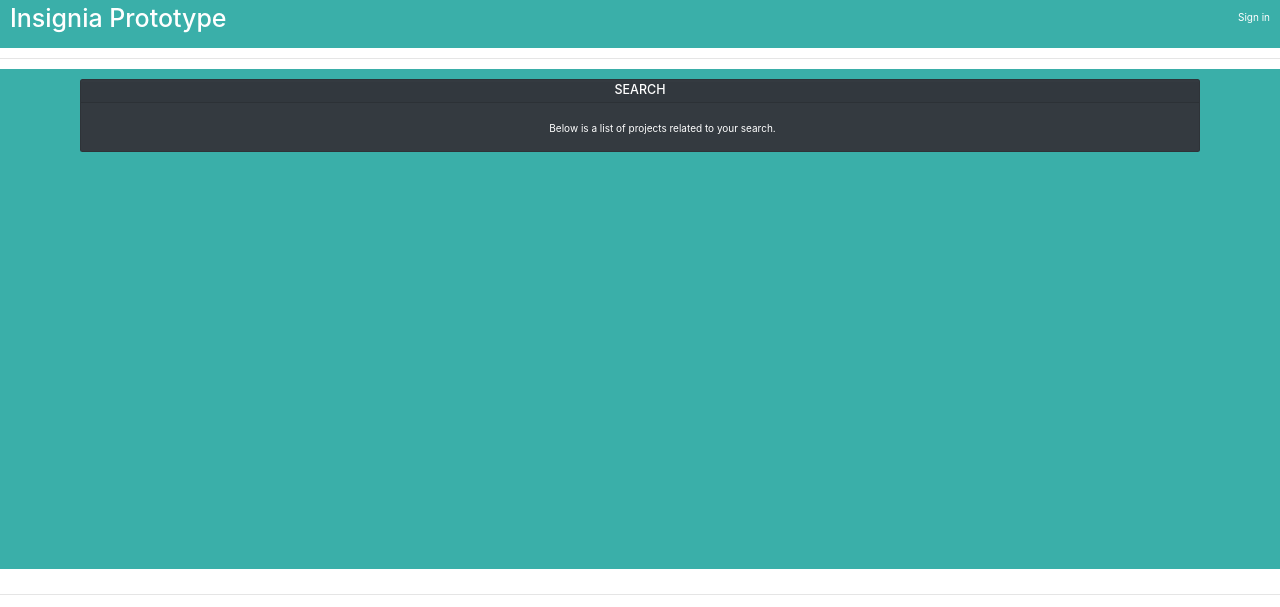
After one commit to dylanfloyd/digital-portfolio-networking, a Python web app: template app/templates/main/search.html in a window 1280 px wide. The commit adds this page. Shown: the top 607 px of the page. Run offline with Jinja, Linux system fonts and the light colour scheme; the template is opened without the code that fills it, so the values that code supplies are empty; some libraries are stand-ins or nearby versions.

Commit message:
added some TODOs

```diff
--- a/app/templates/main/edit_project_page.html
+++ b/app/templates/main/edit_project_page.html
@@ -29,4 +29,6 @@
         </div>
     </div>
 
+{#    #TODO: Add a delete project option!!#}
+
 {% endblock %}
--- /dev/null
+++ b/app/templates/main/search.html
@@ -0,0 +1,29 @@
+{% extends "main/main_base.html" %}  {# main/main_base.html extends layout.html #}
+
+{% from "common/form_macros.html" import render_card %}
+
+{% block content %}
+    <div class="card text-white bg-dark mt-3 mb-3 mr-3" style="width: 100%; min-height: 5rem">
+        <div class="card-header mt-1 mb-1" style="padding: 0; padding-bottom: 0.25rem;">
+            <h5 class="card-title ml-3 mr-3 mb-1 text-center">SEARCH</h5>
+        </div>
+        <div class="card-body" style="padding: 0;">
+            <p class="card-text text-center ml-4 mr-4" style="white-space: pre-wrap;">
+                Below is a list of projects related to your search.
+            </p>
+        </div>
+    </div>
+
+{# TODO: MAKE SURE TO ADD USERNAME TO PROJECTS TABLE via flask backref method, so can search on username too ..... OR ... See if its possible to use whooshbase on multiples tabl3s at once?#}
+    <div class="card-group mt-3 center-block" style="max-width: max-content;">
+
+        {% for project in projects %}
+            {{ render_card(project, project.creator, current_user) }}
+        {% endfor %}
+
+    </div>
+
+
+
+
+{% endblock %}
--- a/app/views/main_views.py
+++ b/app/views/main_views.py
@@ -10,7 +10,7 @@ from flask_user import current_user, login_required, roles_required, current_app
 from app import db
 from app.models.user_models import UserProfileForm, User, UsersRoles
 from app.models.project_models import EditProjectForm, NewProjectForm, Project, ProjectLike
-# from forms import NewProjectForm
+#TODO: # import flask_whooshalchemy as wa
 
 main_blueprint = Blueprint('main', __name__, template_folder='templates')
 # project_blueprint = Blueprint('project', __name__, template_folder='templates')
```
